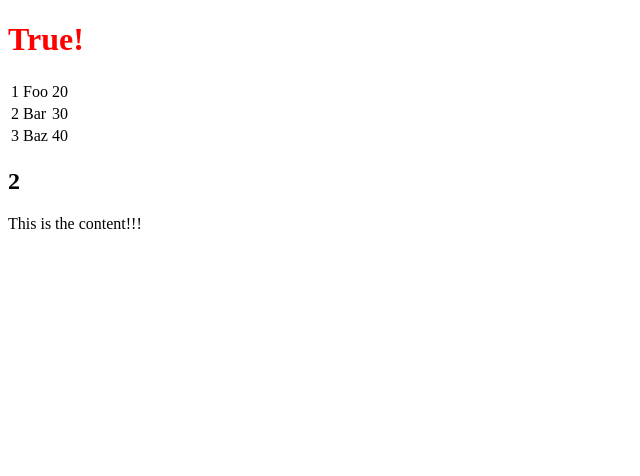
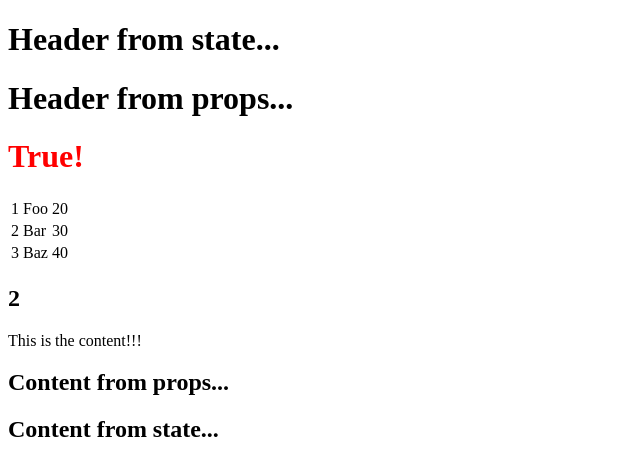
Before and after one commit to thej123/reactor, a React (Create React App) app in the folder my-app-ui/: page / in a window 1280 px wide. Shown: the top 476 px of the page, without its empty margins (0-640 px from the left). Built offline with nearby package versions, Linux system fonts and the light colour scheme.

Commit message:
using props and states to pass data to child components

```diff
--- a/my-app-ui/src/App.jsx
+++ b/my-app-ui/src/App.jsx
@@ -1,8 +1,8 @@
-import React, { Component } from 'react';
+import React from 'react';
 
 class App extends React.Component {
-    constructor() {
-        super();
+    constructor(props) {
+        super(props);
         this.state = {
             data: [
                 {
@@ -20,13 +20,18 @@ class App extends React.Component {
                     "name":"Baz",
                     "age":"40"
                 }
-            ]
+            ],
+            header: "Header from state...",
+            content: "Content from state...",
+            headerProp: "Header from props...",
+            contentProp: "Content from props..."
         }
     }
     render() {
         return (
             <div>
-                <Header/>
+                <h1>{this.state.header}</h1>
+                <Header headerProp = {this.state.headerProp}/>
                 <table>
                     <tbody>
                         {this.state.data.map((person, i) => <TableRow key = {i} data = {person}/>)}
@@ -34,11 +39,17 @@ class App extends React.Component {
                 </table>
                 <h2>{1+1}</h2>
                 {/*Multi line comment...*/}
-                <Content/>
+                <Content contentProp = {this.state.contentProp}/>
+                <h2>{this.state.content}</h2>
             </div>
         )
     }
 }
+
+// App.defaultProps = {
+//     headerProp: "Header from props...",
+//     contentProp: "Content from props..."
+// }
 
 class Header extends React.Component {
     render() {
@@ -49,7 +60,8 @@ class Header extends React.Component {
         var i = 1;
         return (
             <div>
-                <h1 style = {myStyle}>{i == 1 ? 'True!' : 'False'}</h1>
+                <h1>{this.props.headerProp}</h1>
+                <h1 style = {myStyle}>{i === 1 ? 'True!' : 'False'}</h1>
             </div>
         )
     }
@@ -60,6 +72,7 @@ class Content extends React.Component {
         return (
             <div>
                 <p data-myattribute = "somevalue">This is the content!!!</p>
+                <h2>{this.props.contentProp}</h2>
             </div>
         )
     }
```
